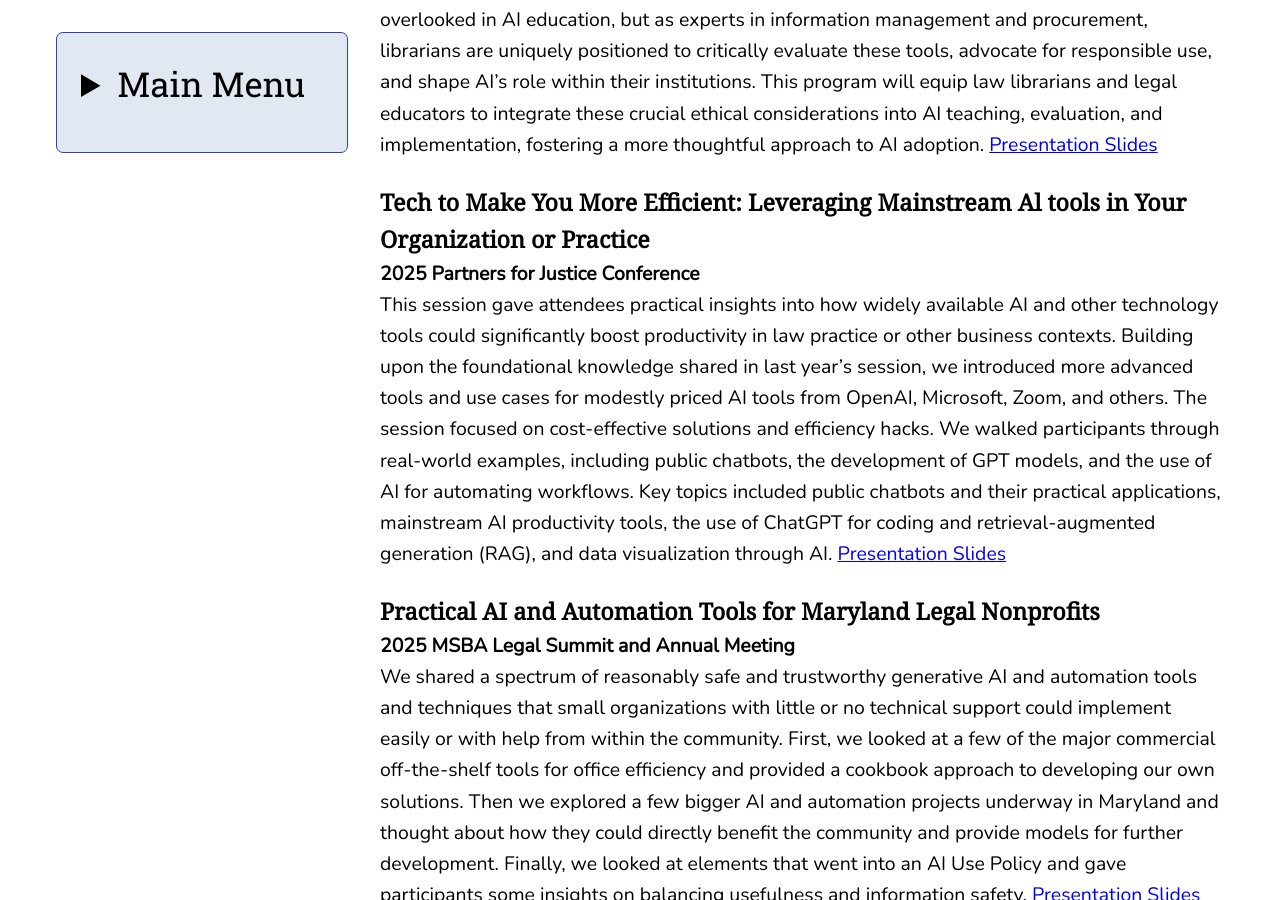
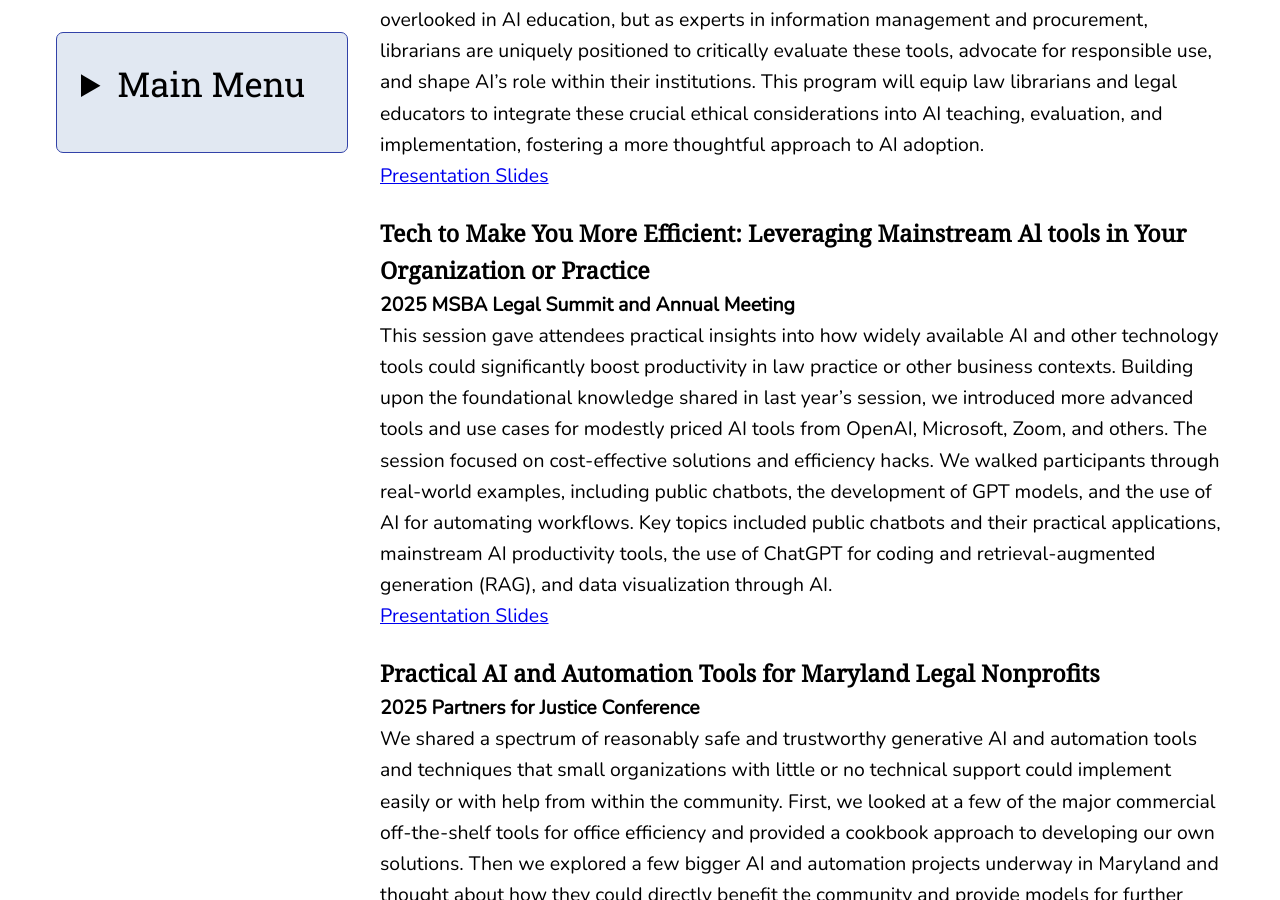
Before and after one commit to lelandsampson/Leland-Sampson-Website, a Jekyll site: the page built from presentations.md, in a window 1280 px wide and 900 px high, scrolled down 714 px. Built offline with Jekyll 4.4.1, drawn with Linux system fonts in a browser that asks for light colours.

```diff
--- a/presentations.md
+++ b/presentations.md
@@ -16,12 +16,12 @@ The rapid integration of AI in legal practice, government, and academia raises s
 [Presentation Slides](files/2025-aall-critical-ai.pdf)
 
 ### Tech to Make You More Efficient: Leveraging Mainstream Al tools in Your Organization or Practice
-**2025 Partners for Justice Conference**
+**2025 MSBA Legal Summit and Annual Meeting**
 This session gave attendees practical insights into how widely available AI and other technology tools could significantly boost productivity in law practice or other business contexts. Building upon the foundational knowledge shared in last year's session, we introduced more advanced tools and use cases for modestly priced AI tools from OpenAI, Microsoft, Zoom, and others. The session focused on cost-effective solutions and efficiency hacks. We walked participants through real-world examples, including public chatbots, the development of GPT models, and the use of AI for automating workflows. Key topics included public chatbots and their practical applications, mainstream AI productivity tools, the use of ChatGPT for coding and retrieval-augmented generation (RAG), and data visualization through AI.
 [Presentation Slides](files/2025-msba-ai.pdf)
 
 ### Practical AI and Automation Tools for Maryland Legal Nonprofits
-**2025 MSBA Legal Summit and Annual Meeting**
+**2025 Partners for Justice Conference**
 We shared a spectrum of reasonably safe and trustworthy generative AI and automation tools and techniques that small organizations with little or no technical support could implement easily or with help from within the community. First, we looked at a few of the major commercial off-the-shelf tools for office efficiency and provided a cookbook approach to developing our own solutions. Then we explored a few bigger AI and automation projects underway in Maryland and thought about how they could directly benefit the community and provide models for further development. Finally, we looked at elements that went into an AI Use Policy and gave participants some insights on balancing usefulness and information safety.
 [Presentation Slides](files/2025-pfj-practical-ai.pdf)
 
```
